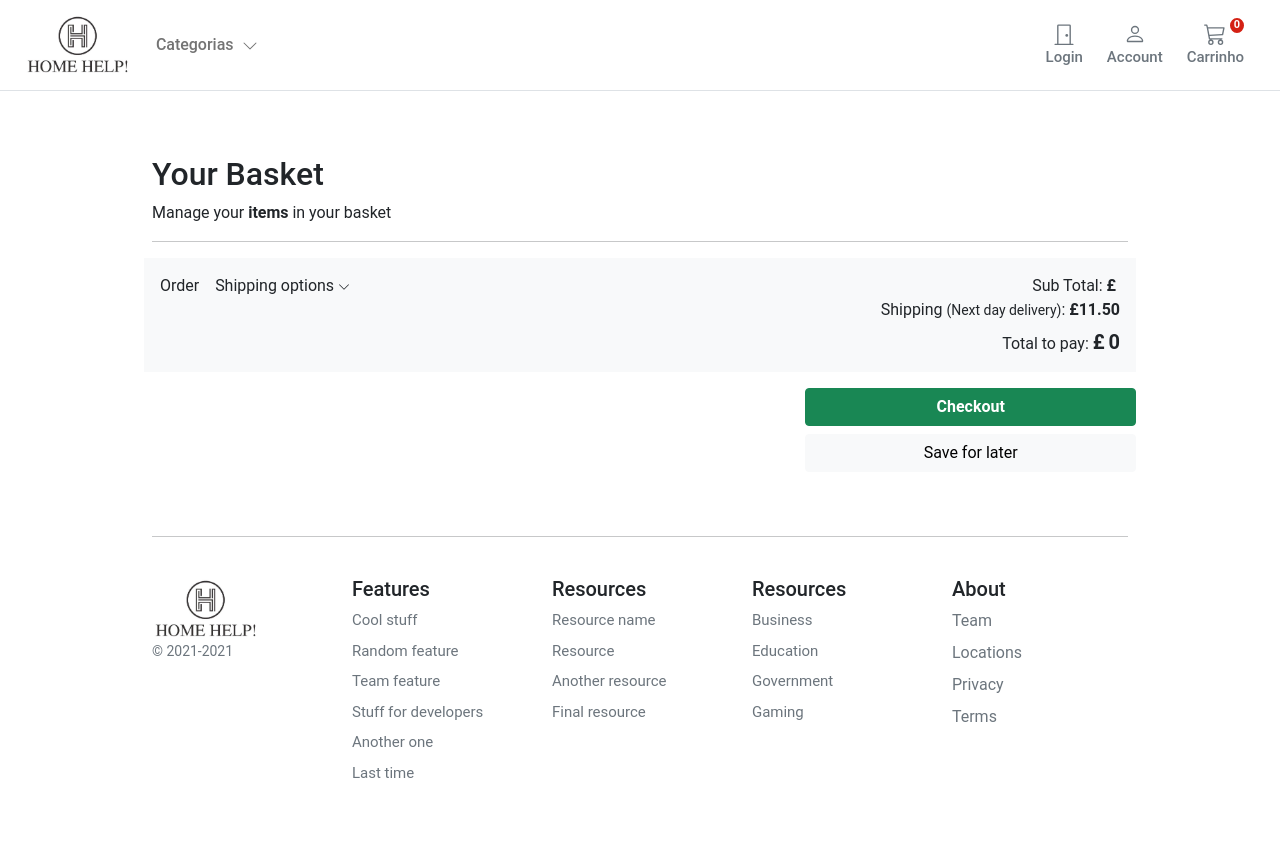
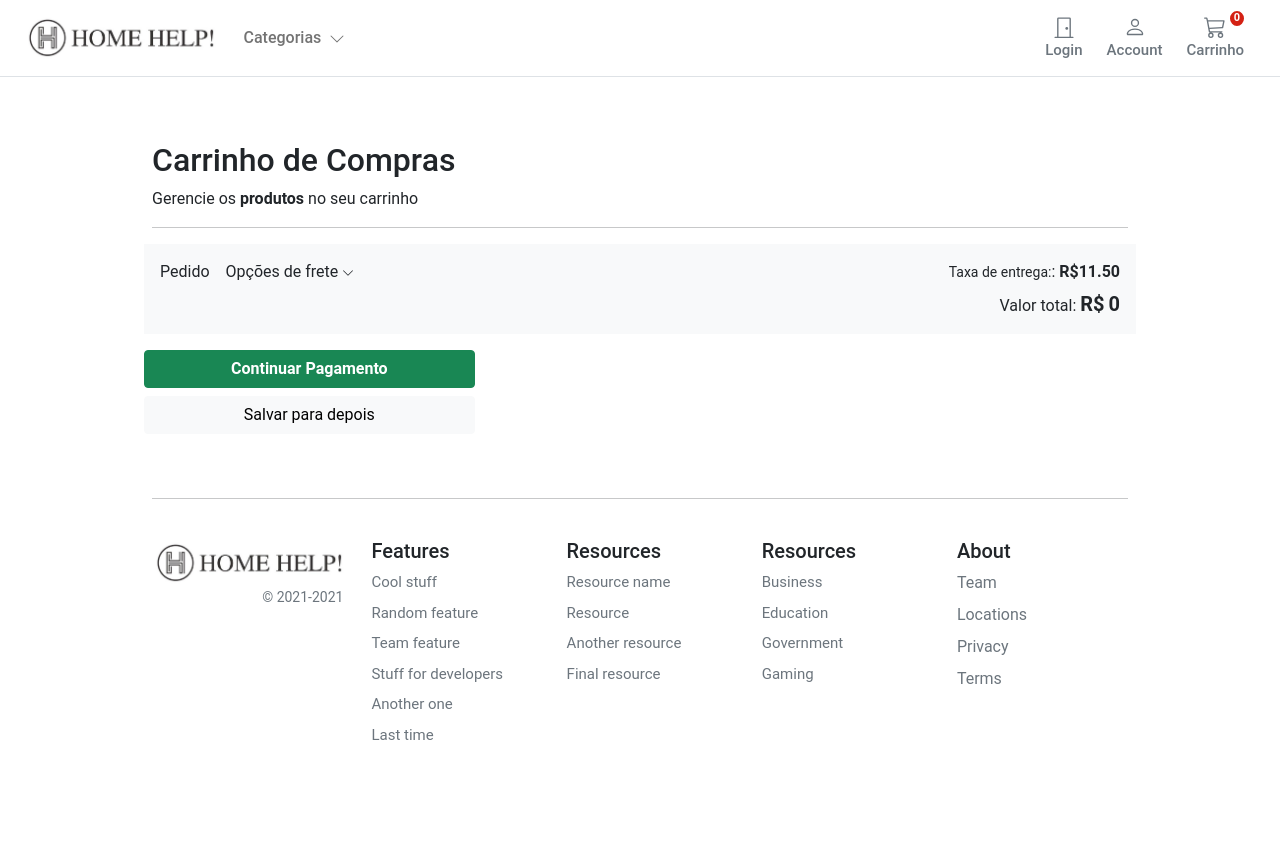
Before and after one commit to Gabrikel/home-help, a Django app: page /carrinho/ in a window 1280 px wide. After the commit the page ends 740 px from the top, so only its background shows below. Run offline with Django 3.2, Linux system fonts and the light colour scheme; data that the repository does not hold is empty.

Commit message:
feat: some adjustments on front end

```diff
--- a/static/core/css/base.css
+++ b/static/core/css/base.css
@@ -27,7 +27,6 @@
 /* Fonts */
 @import url('https://fonts.googleapis.com/css2?family=Roboto:wght@300;400;500;700&display=swap');
 html, body, p, div{
-    letter-spacing: -0.02px;
     font-family: 'Roboto', sans-serif;
 }
 .fs12{
--- a/templates/basket/summary.html
+++ b/templates/basket/summary.html
@@ -7,87 +7,97 @@
     <main class="pt-5">
         <div class="container" style="max-width: 1000px">
             <div class="col-12">
-                <h1 class="h2">Your Basket</h1>
+                <h1 class="h2">Carrinho de Compras</h1>
             </div>
             <div class="col-12">
-                <p>Manage your
-                    <b>items</b>
-                    in your basket</p>
+                <p>Gerencie os
+                    <b>produtos</b>
+                    no seu carrinho</p>
             </div>
             <hr/>
         </div>
         <div class="container" style="max-width: 1000px">
+            <div class="col-12 p-0">
+
+                {% for item in basket %}
+                    {% with product=item.product %}
+
+                    <div class="card mb-3 border-0 product-item" data-index="{{ product.id }}">
+                        <div class="row g-0">
+                            <div class="col-md-2 d-none d-md-block">
+                                <a href="{{ item.product.get_absolute_url }}">
+                                    <img class="img-fluid mx-auto d-block" alt="Responsive image" src="{{ product.image.url }}"/>
+                                </a>
+                            </div>
+                            <div class="col-md-10 ps-md-3">
+                                <div class="card-body p-1">
+                                    <a class="text-decoration-none text-reset" href="{{ item.product.get_absolute_url }}">
+                                        <p class="card-text pb-3 fw-bold">{{ product.name }}</p>
+                                    </a>
+                                    <div class="row">
+                                        <div class="col-12 text-end">
+                                            <p class="mb-0">
+                                                <span id="item-qty{{product.id}}" data-index="{{ product.id }}" maxlength="2" value="{{ item.qty }}">{{item.qty}}</span>
+                                                x R${{ product.price }}
+                                            </p>
+                                                <span class="h6 fw-bold">Total do item: R$
+                                                <span id="{{product.id}}" data-index="{{product.id}}" class="subtotal">
+                                                    {{ item.subtotal }}
+                                                </span>
+                                            </span>
+                                        </div>
+                                    </div>
+                                    <label for="select">Quantidade:</label>
+                                    <input style="width: 100px;" id="qty" data-index="{{ product.id }}" maxlength="2" value="{{ item.qty }}" onkeypress="if (!isNaN(String.fromCharCode(window.event.keyCode))) return true; else return false;" class="input-qty"></input>
+                                    <button type="button" id="update-button" data-index="{{ product.id }}" class="btn btn-outline-secondary btn-sm update-button">
+                                        Atualizar
+                                    </button>
+                                    <button type="button" id="delete-button" data-index="{{ product.id }}" class="btn btn-outline-secondary btn-sm delete-button">
+                                        Deletar
+                                    </button>
+                                </div>
+                            </div>
+                        </div>
+                    </div>
+                    {% endwith %}
+                {% endfor %}
+            </div>
 
             <div class="row g-3">
                 <div class="col-12 bg-light p-3 d-flex justify-content-between">
                     <div class="d-flex d-flex-inline">
-                        <div class="pe-3">Order</div>
+                        <div class="pe-3">Pedido</div>
                         <div class="dropdown">
                             <a class="text-reset text-decoration-none dropdown-toggle" href="#" role="link" id="dropdownLink" data-bs-toggle="dropdown" aria-expanded="false">
-                                Shipping options
+                                Opções de frete
                                 <svg xmlns="http://www.w3.org/2000/svg" width="12" height="12" fill="currentColor" class="bi bi-chevron-down" viewBox="0 0 16 16">
                                     <path fill-rule="evenodd" d="M1.646 4.646a.5.5 0 0 1 .708 0L8 10.293l5.646-5.647a.5.5 0 0 1 .708.708l-6 6a.5.5 0 0 1-.708 0l-6-6a.5.5 0 0 1 0-.708z"/>
                                 </svg>
                             </a>
 
                             <ul class="dropdown-menu" aria-labelledby="dropdownLink">
-                                <li class="item small">Next day delivery</li>
-                                <li class="item small">Premimum delivery</li>
+                                <li class="item small">SEDEX</li>
+                                <li class="item small">PAC CORREIOS</li>
                             </ul>
                         </div>
                     </div>
                     <div class="text-end">
-
-                        <div class="">Sub Total:
-                            <span class="fw-bold">£</span>
-                            <div id="subtotal" class="d-inline-flex fw-bold">{{ basket.get_subtotal_price }}</div>
+                        <div id="">
+                            <span class="small">Taxa de entrega:</span>:
+                            <span class="fw-bold">R$11.50</span>
                         </div>
-                        <div id="">Shipping
-                            <span class="small">(Next day delivery)</span>:
-                            <span class="fw-bold">£11.50</span>
-                        </div>
-                        <div class="pt-2">Total to pay:
-                            <span class="fw-bold h5">£</span>
+                        <div class="pt-2">Valor total:
+                            <span class="fw-bold h5">R$</span>
                             <span id="total" class="fw-bold h5">{{ basket.get_total_price }}</span>
                         </div>
 
                     </div>
                 </div>
-                <div class="col-md-5 col-lg-4 order-md-last p-0 order-3">
-                    <div class="d-grid gap-2 ">
-                        <a role="button" href="#" class="btn btn-success fw-bold" type="button">Checkout</a>
-                        <button class="btn btn-light" type="button">Save for later</button>
+                <div class="col-lg-4 order-md-last p-0 order-3">
+                    <div class="d-grid gap-2">
+                        <a role="button" href="#" class="btn btn-success fw-bold" type="button">Continuar Pagamento</a>
+                        <button class="btn btn-light" type="button">Salvar para depois</button>
                     </div>
-                </div>
-                <div class="col-md-7 col-lg-8 p-0">
-
-                    {% for item in basket %}
-                        {% with product=item.product %}
-
-                        <div class="card mb-3 border-0 product-item" data-index="{{ product.id }}">
-                            <div class="row g-0">
-                                <div class="col-md-2 d-none d-md-block">
-                                    <img class="img-fluid mx-auto d-block" alt="Responsive image" src="{{ product.image.url }}"/>
-                                </div>
-                                <div class="col-md-10 ps-md-3">
-                                    <div class="card-body p-1">
-                                        <a class="text-decoration-none text-reset" href="{{ item.product.get_absolute_url }}">
-                                            <p class="card-text pb-3">{{ product. }}</p>
-                                        </a>
-                                        <label for="select">Quantidade:</label>
-                                        <input style="width: 100px;" id="qty" data-index="{{ product.id }}" maxlength="2" value="{{ item.qty }}" onkeypress="if (!isNaN(String.fromCharCode(window.event.keyCode))) return true; else return false;" class="input-qty"></input>
-                                        <button type="button" id="update-button" data-index="{{ product.id }}" class="btn btn-outline-secondary btn-sm update-button">
-                                            Atualizar
-                                        </button>
-                                        <button type="button" id="delete-button" data-index="{{ product.id }}" class="btn btn-outline-secondary btn-sm delete-button">
-                                            Deletar
-                                        </button>
-                                    </div>
-                                </div>
-                            </div>
-                        </div>
-                        {% endwith %}
-                    {% endfor %}
                 </div>
             </div>
 
@@ -133,6 +143,7 @@
                 },
                 success: function (json) {
                     document.getElementById("basket-qty").innerHTML = json.qty;
+                    document.getElementById("item-qty"+prodid).innerHTML = $('#qty[data-index="' + prodid + '"]').val();
                     document.getElementById("total").innerHTML = json.total;
                     document.getElementById(prodid).innerHTML = json.subtotal;
                 },
--- a/templates/store/base.html
+++ b/templates/store/base.html
@@ -23,7 +23,7 @@
             <div class="container-fluid px-md-4">
                 <div class="d-flex w-100 navbar-collapse">
                     <a class="navbar-brand d-flex-inline" href="/">
-                        <img src="./media/images/home-help.jpeg" height="64" alt="home-help">
+                        <img src="{% static "/logo.jpeg" %}" height="48" alt="home-help">
 
                     </a>
                     <ul class="navbar-nav me-auto mb-2 mb-md-0">
@@ -38,7 +38,6 @@
                                     </svg></i>
                             </a>
                             <ul class="dropdown-menu rounded-0 border-0" aria-labelledby="navbarDropdown">
-                                <li><a class="dropdown-item" href="#">All</a></li>
                                 {% for c in categories %}
                                 <li {% if category.slug == c.slug %}class="selected" {% endif %}>
                                     <a class="dropdown-item" href="{{ c.get_absolute_url }}">{{ c.name|title }}</a>
@@ -145,9 +144,9 @@
         <hr>
         <div class="row pt-4">
             <div class="col-12 col-md">
-                <img src="./media/images/home-help.jpeg" height="64" alt="home-help">
+                <img src="{% static "/logo.jpeg" %}" height="48" alt="home-help">
 
-                <small class="d-block mb-3 text-muted">&copy; 2021-2021</small>
+                <small class="d-block mb-3 px-md-1 text-muted text-end">&copy; 2021-2021</small>
             </div>
             <div class="col-6 col-md fs15">
                 <h5>Features</h5>
--- a/templates/store/home.html
+++ b/templates/store/home.html
@@ -8,7 +8,7 @@
 
   <section class="py-5 text-center container">
     <div class="row py-lg-5">
-      <div class="col-lg-6 col-md-8 mx-auto">
+      <div class="col-lg-8 col-md-8 mx-auto">
         <h1 class="h1 fw-bold">O que você quer construir?</h1>
         <p class="lead text-muted">Com uma simples busca, encontre os melhores materiais nas melhores lojas pertinho de você.</p>
         <p>
@@ -16,7 +16,7 @@
         </p>
       </div>
     </div>
-    <div class="col-lg-6 col-md-8 mx-auto">
+    <div class="col-lg-8 col-md-8 mx-auto">
       <form class="d-flex">
         <input class="form-control me-2" type="search" placeholder="Procure por lojas, produtos ou o que deseja construir..." aria-label="Search">
         <button class="btn btn-outline-success" type="submit">Procurar</button>
@@ -34,7 +34,7 @@
         {% for category in categories %}
 
         <div class="col">
-          <div class="card shadow-sm">
+          <div class="card shadow-sm" style="height: 240px;">
             <img class="img-fluid" alt="Responsive image" src="{{ category.image.url }}">
             <div class="card-body">
               <p class="card-text">
--- a/templates/store/products/category.html
+++ b/templates/store/products/category.html
@@ -6,8 +6,8 @@
 
 <main>
 
-  <section class="py-5 text-center container">
-    <div class="col-lg-6 col-md-8 mx-auto">
+  <section class="py-3 text-center container">
+    <div class="col-lg-8 col-md-8 mx-auto">
       <form class="d-flex">
         <input class="form-control me-2" type="search" placeholder="Procure por lojas, produtos ou o que deseja construir..." aria-label="Search">
         <button class="btn btn-outline-success" type="submit">Procurar</button>
```
Also changed, not shown: static/home-help.jpeg (renamed from media/images/home-help.jpeg), static/logo.jpeg (added).
